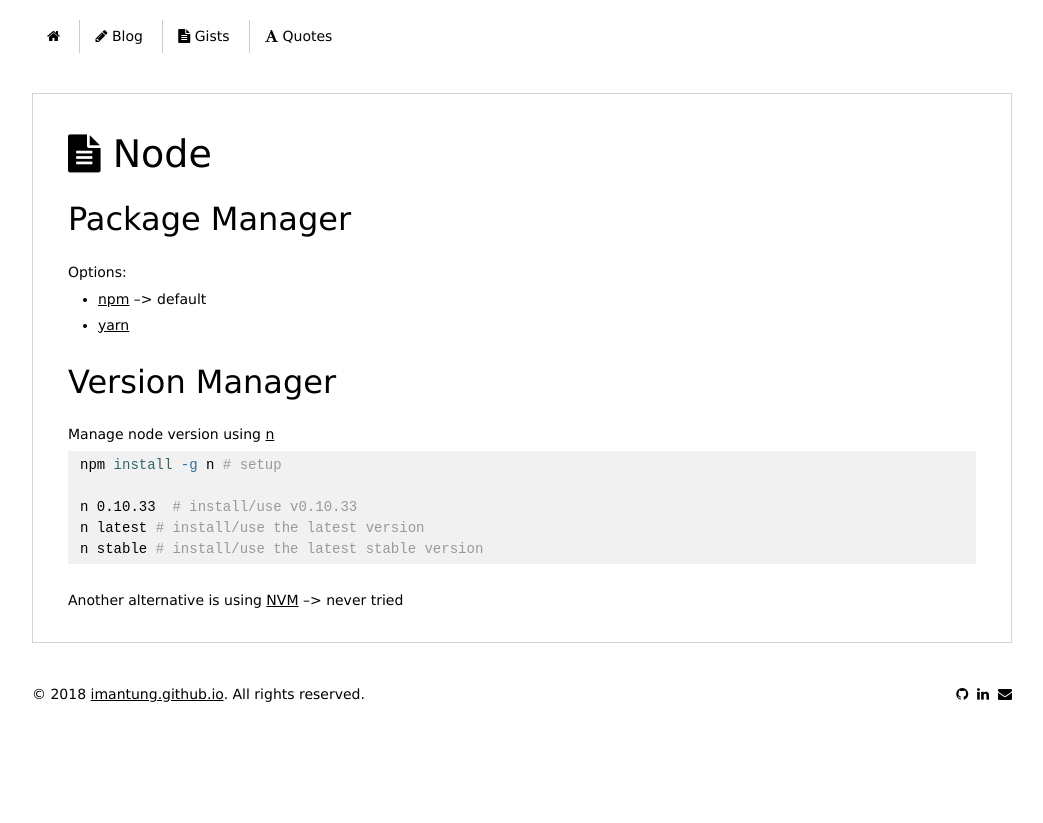
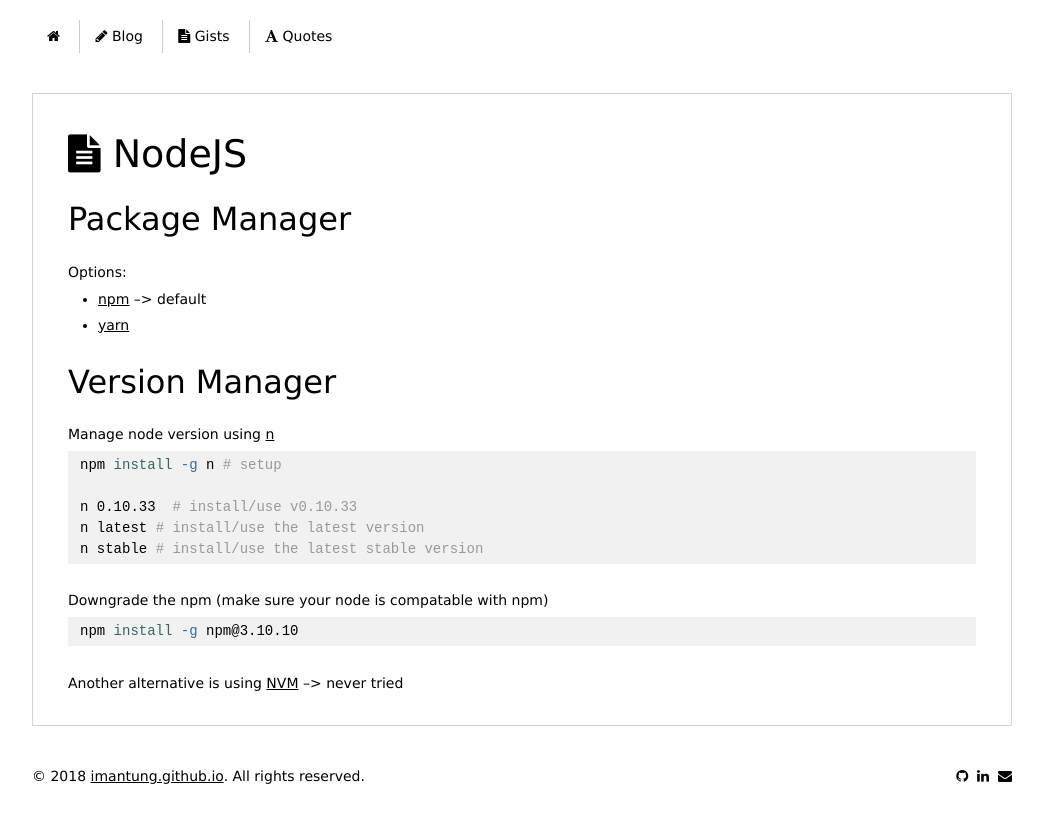
Before and after one commit to imantung/imantung.github.io, a Jekyll site: the page built from gist/techstacks/nodejs.md, in a window 1280 px wide. Shown: the top 823 px of the page, without its empty margins (118-1161 px from the left). Built offline with Jekyll 4.4.1, drawn with Linux system fonts in a browser that asks for light colours; nearby versions of some CDN libraries.

Commit message:
[iman] rename node to nodejs

````diff
--- a/gist/techstacks/node.md
+++ b/gist/techstacks/nodejs.md
@@ -1,6 +1,6 @@
 ---
 layout: gist
-title: Node
+title: NodeJS
 ---
 
 ## Package Manager
@@ -21,4 +21,10 @@
 n stable # install/use the latest stable version
 ```
 
+
+Downgrade the npm (make sure your node is compatable with npm)
+```sh
+npm install -g npm@3.10.10
+```
+
 Another alternative is using [NVM](https://github.com/creationix/nvm) --> never tried
````
